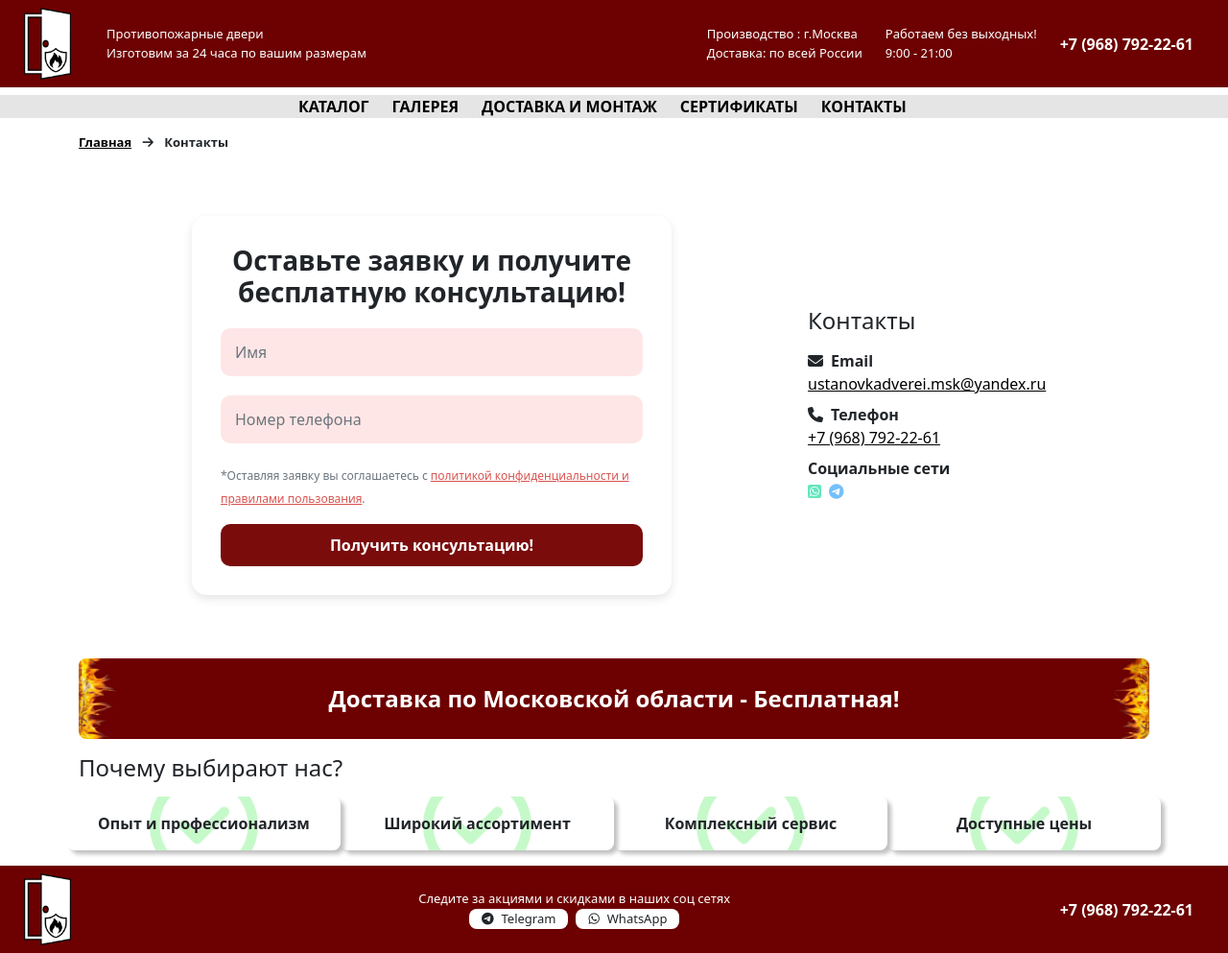
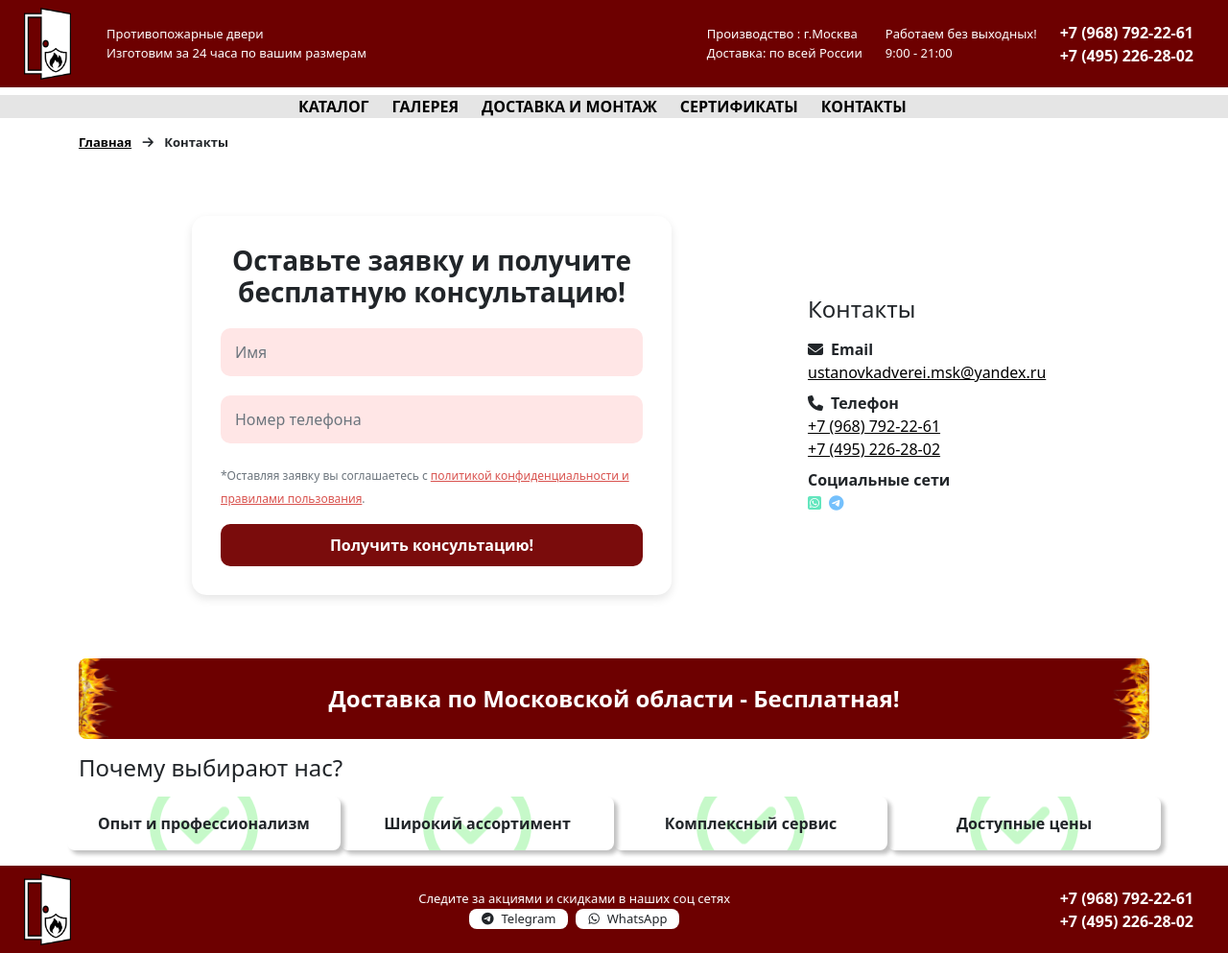
Before and after one commit to WazowskiMike/antifire, a Django app: page /contacts/ in a window 1280 px wide. Shown: the whole page at 96% size. Run offline with Django 5.2, Linux system fonts and the light colour scheme.

Commit message:
added second number

```diff
--- a/website/templates/base.html
+++ b/website/templates/base.html
@@ -52,14 +52,16 @@
                         <p class="text-white">Изготовим за 24 часа по вашим размерам</p>
                     </div>
                 </div>
-                <div class="center d-block d-lg-none">
+                <div class="center d-flex d-lg-none flex-column">
                     <a href="tel:+7 (968) 792-22-61" class="btn card-btn fw-semibold">+7 (968) 792-22-61</a>
+                    <a href="tel:+7 (495) 226-28-02" class="btn card-btn fw-semibold mt-2">+7 (495) 226-28-02</a>
                 </div>
                 <div class="right d-none d-lg-flex me-4">
                     <p class="font-s text-white me-4 d-flex align-items-center">Производство : г.Москва <br>Доставка: по всей России</p>
                     <p class="font-s text-white me-4 d-flex align-items-center">Работаем без выходных! <br>9:00 - 21:00</p>
-                    <div class="phones d-flex align-items-center justify-content-center fw-semibold ">
+                    <div class="phones d-flex align-items-center justify-content-center fw-semibold  flex-column">
                         <a href="tel:+7 (968) 792-22-61" class="text-white">+7 (968) 792-22-61</a>
+                        <a href="tel:+7 (495) 226-28-02" class="text-white">+7 (495) 226-28-02</a>
                     </div>
                 </div>
                 <button class="navbar-toggler" type="button" data-bs-toggle="offcanvas"
@@ -137,6 +139,7 @@
                 <div class="right d-none d-lg-flex col-3 col-md-auto">
                     <div class="phones d-flex flex-column fw-semibold align-items-center justify-content-center">
                         <a href="tel:+7 (968) 792-22-61" class="text-white">+7 (968) 792-22-61</a>
+                        <a href="tel:+7 (495) 226-28-02" class="text-white">+7 (495) 226-28-02</a>
                     </div>
                 </div>
             </div>
--- a/website/templates/contacts.html
+++ b/website/templates/contacts.html
@@ -41,6 +41,7 @@
             <a href="mailto:ustanovkadverei.msk@yandex.ru" class="text-black underline">ustanovkadverei.msk@yandex.ru</a>
             <p class="mt-2 fw-semibold"><i class="fa-solid fa-phone me-2"></i>Телефон</p>
             <a href="tel:+7 (968) 792-22-61" class="text-black underline">+7 (968) 792-22-61</a>
+            <a href="tel:+7 (495) 226-28-02" class="text-black underline">+7 (495) 226-28-02</a>
             <p class="mt-2 fw-semibold">Социальные сети</p>
             <div class="socials d-flex">
                 <a href="https://api.whatsapp.com/send?phone=79687922261" class="me-2"><i class="fa-brands fa-square-whatsapp" style="color: #63E6BE;"></i></a>
--- a/website/templates/delivery.html
+++ b/website/templates/delivery.html
@@ -127,6 +127,7 @@
             <a href="mailto:info@nes-agency.ru" class="text-black underline">info@nes-agency.ru</a>
             <p class="mt-2 fw-semibold"><i class="fa-solid fa-phone me-2"></i>Телефон</p>
             <a href="tel:+7 (968) 792-22-61" class="text-black underline">+7 (968) 792-22-61</a>
+            <a href="tel:+7 (495) 226-28-02" class="text-black underline">+7 (495) 226-28-02</a>
             <p class="mt-2 fw-semibold">Социальные сети</p>
             <div class="socials d-flex">
                 <a href="https://api.whatsapp.com/send?phone=79687922261" class="me-2"><i class="fa-brands fa-square-whatsapp" style="color: #63E6BE;"></i></a>
--- a/website/templates/index.html
+++ b/website/templates/index.html
@@ -81,8 +81,9 @@
                             <div class="col-12 col-lg-auto d-flex justify-content-center">
                                 <p class="fs-3 text-white fw-semibold">Запишись на замер!</p>
                             </div>
-                            <div class="col-12 col-lg-auto d-flex justify-content-center mt-2 mt-lg-0">
+                            <div class="col-12 col-lg-auto d-flex justify-content-center mt-2 mt-lg-0 flex-column">
                                 <a href="tel:+7 (968) 792-22-61" class="btn card-btn fw-bold px-3"><i class="fa-solid fa-phone me-2"></i>+7 (968) 792-22-61</a>
+                                <a href="tel:+7 (495) 226-28-02" class="btn card-btn fw-bold px-3 mt-2"><i class="fa-solid fa-phone"></i>+7 (495) 226-28-02</a>
                             </div>
                             <div class="col-12 col-lg-auto d-flex justify-content-center mt-2 mt-lg-0">
                                 <a href="#" class="btn card-btn fw-bold px-3"><i class="fa-brands fa-telegram me-2"></i>Telegram</a>
```
